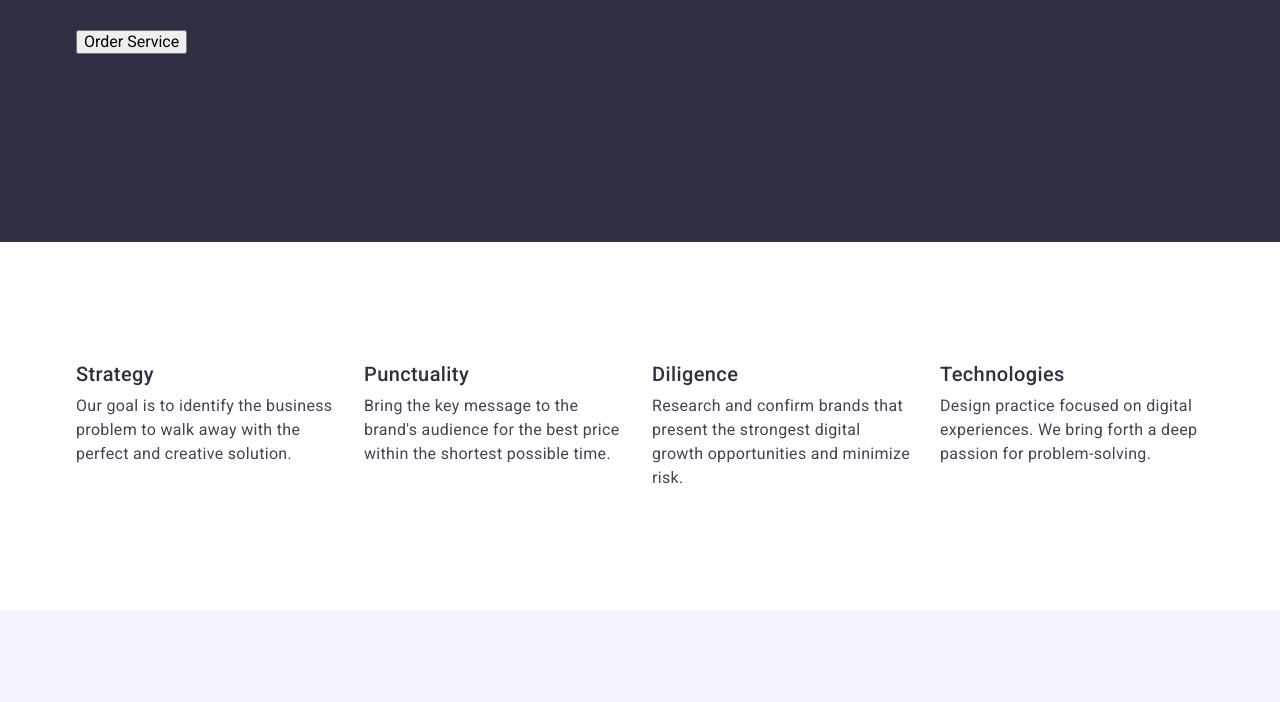
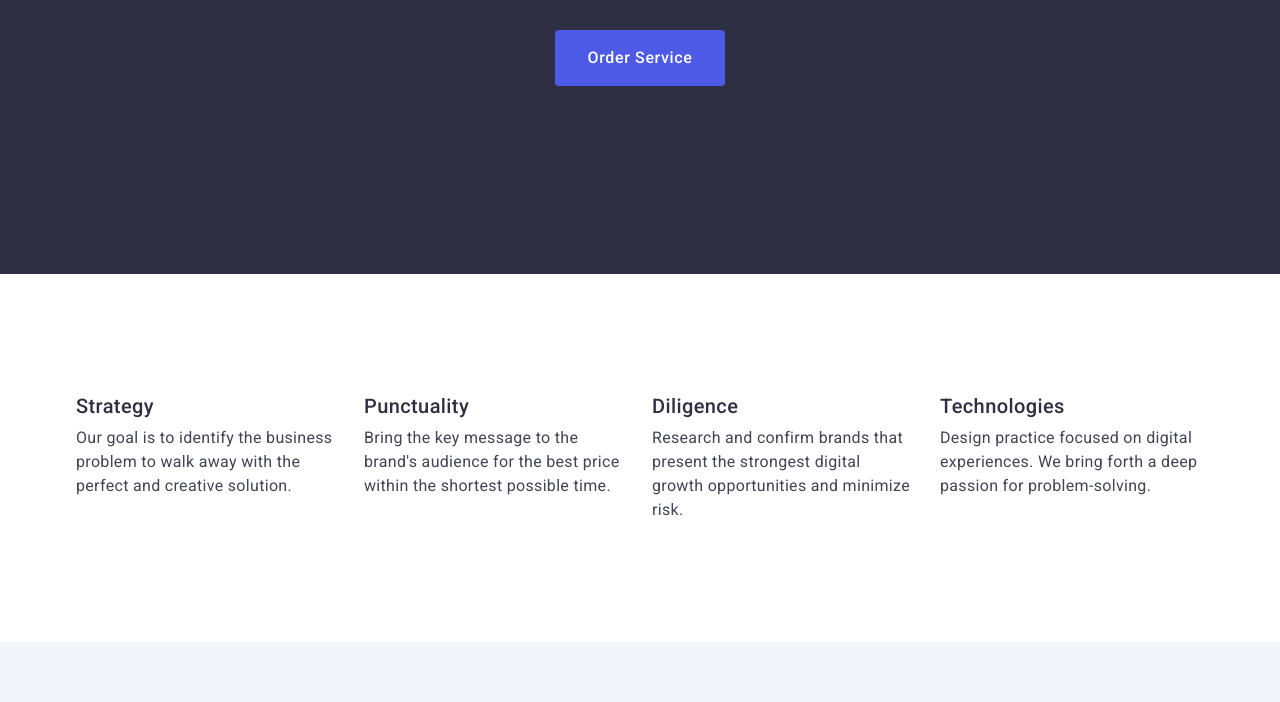
Before and after one commit to turchynska/goit-markup-hw-03, a plain HTML site: page index.html in a window 1280 px wide. Shown: the part 398-1100 px from the top of the page. Drawn offline with nearby package versions, Linux system fonts and the light colour scheme.

Commit message:
goit-markup-hw-03

```diff
--- a/css/styles.css
+++ b/css/styles.css
@@ -166,8 +166,6 @@ img{
     padding: 16px 32px;
     gap: 10px;
     margin: 0 auto;
-
-
 }
 
 .visually-hidden{
--- a/index.html
+++ b/index.html
@@ -40,7 +40,7 @@
         <section class="hero">
             <div class="container">
             <h1 class="hero-head">Effective Solutions for Your Business</h1>
-            <button class="service-button-type" type="button">Order Service</button>
+            <button class="hero-button-service" type="button">Order Service</button>
         </div>
         </section>
 
```
